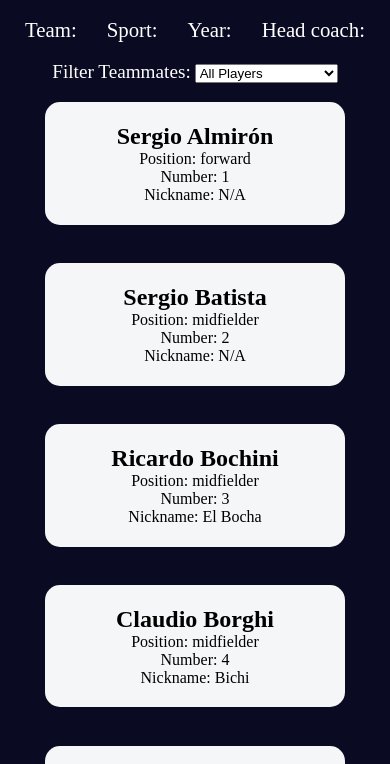
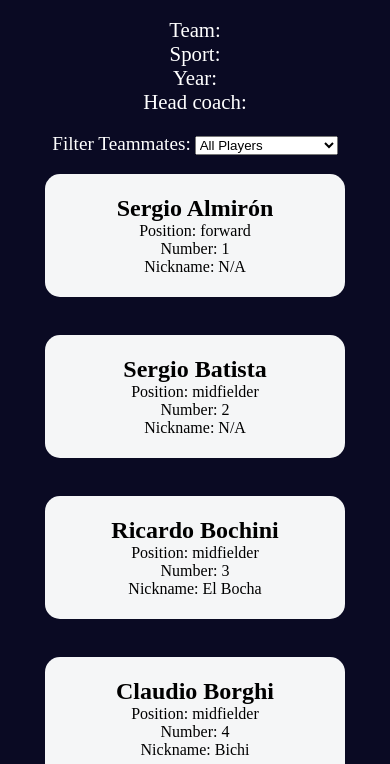
Before and after one commit to Zuwairanajma/Freecodecamp-New-curriculum-4-JS-Data-Structures-Projects, a plain HTML site: page Football-team-card/index.html in a window 390 px wide. Shown: the part 71-835 px from the top of the page. Drawn offline with Linux system fonts and the light colour scheme; a script that the page names is missing.

Commit message:
Add styles for smaller screen

```diff
--- a/Football-team-card/styles.css
+++ b/Football-team-card/styles.css
@@ -56,3 +56,9 @@ footer {
   width: 300px;
   border-radius: 15px;
 }
+
+@media (max-width: 768px) {
+  .team-stats {
+    flex-direction: column;
+  }
+}
```
